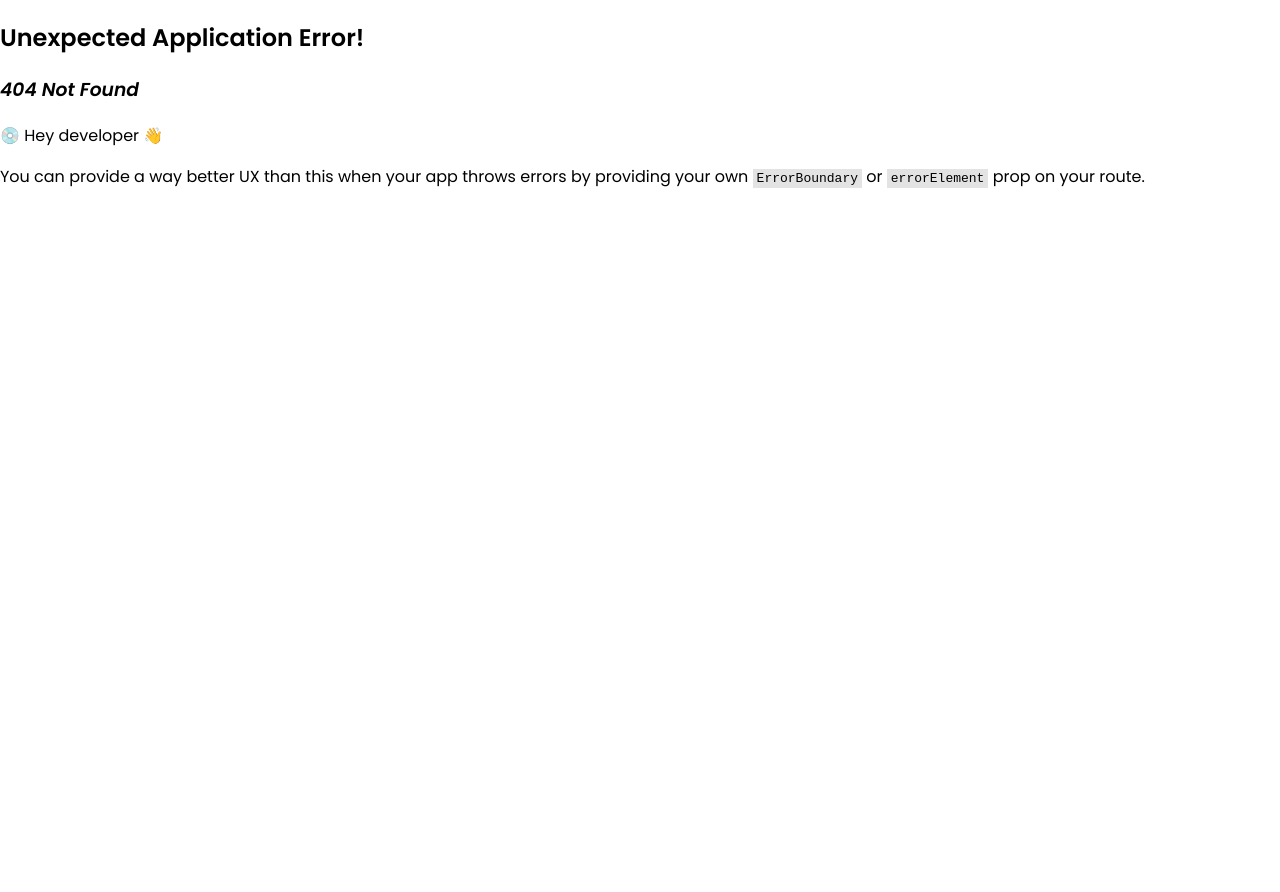
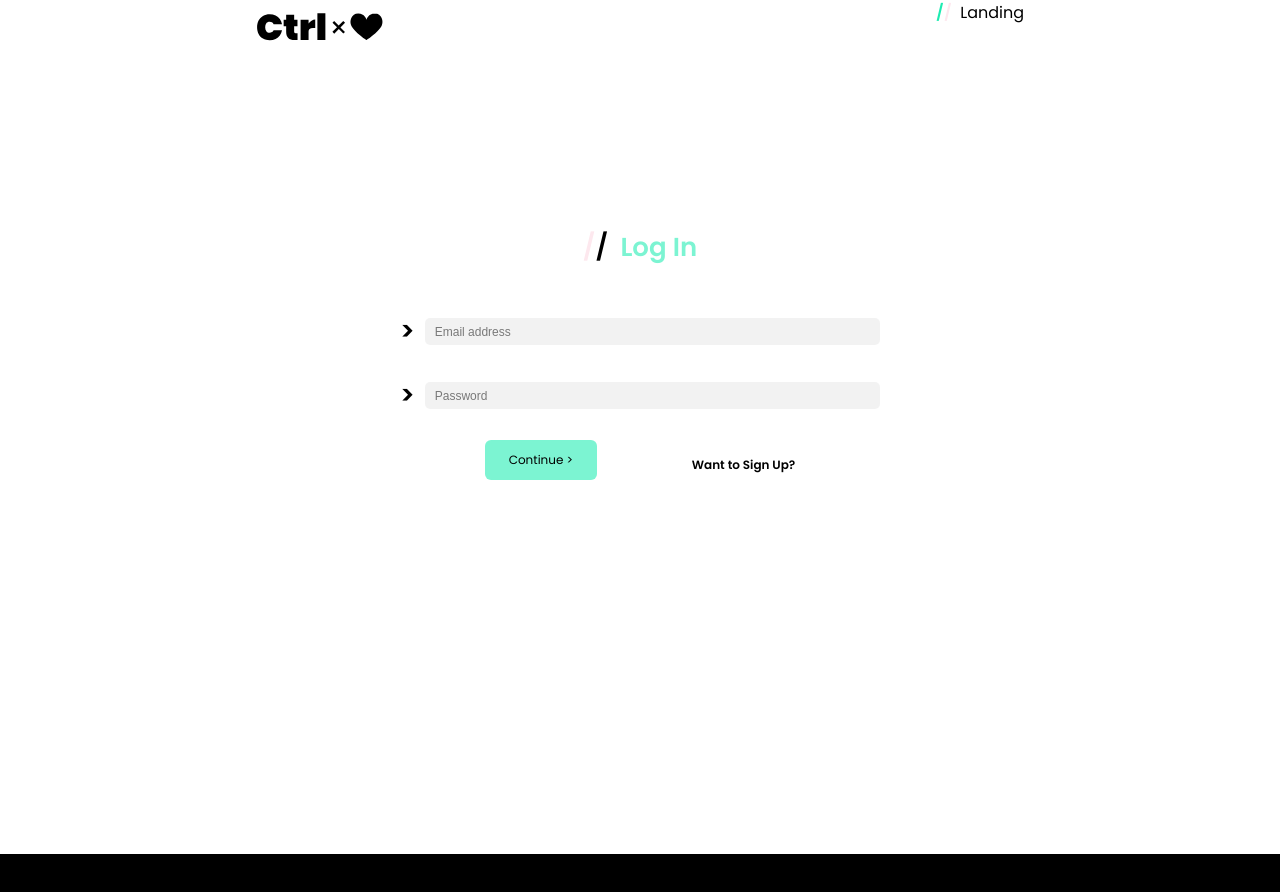
Before and after one commit to ghxst0000/Ctrl-Love-Frontend, a React (Vite) app in the folder Ctrl-Love/: page /login in a window 1280 px wide. Before the commit this address had no page. Shown: the top 892 px of the page. Before the commit the page ends 800 px from the top, so only its background shows below. Built offline with nearby package versions, Linux system fonts and the light colour scheme.

Commit message:
redesign LoginForm

```diff
--- a/Ctrl-Love/src/components/LandingPage.css
+++ b/Ctrl-Love/src/components/LandingPage.css
@@ -122,3 +122,9 @@ section{
     width: 100%;
     display: flex;
 }
+
+a:-webkit-any-link{
+    color: unset;
+    cursor: unset;
+    text-decoration: unset;
+}
--- a/Ctrl-Love/src/components/LandingPage.tsx
+++ b/Ctrl-Love/src/components/LandingPage.tsx
@@ -5,6 +5,7 @@ import cardHeart from "../assets/card-container-heart.svg";
 import cardPuzzle from "../assets/card-container-puzlle.svg";
 import cardFinger from "../assets/card-container-clicker.svg";
 import Card from "./Card";
+import { Link } from "react-router-dom";
 import Footer from "./Footer";
 import { useRef } from "react";
 import { useNavigate } from "react-router-dom";
@@ -18,12 +19,16 @@ const MainPage = () => {
         <div className="top-row-design">
           <img src={logo} alt="this is our logo" />
           <div className="signup-login-buttons">
-            <a className="navbar-button">Sign Up &nbsp; </a>
+            <a href="/signup" className="navbar-button">
+              Sign Up &nbsp;{" "}
+            </a>
             <b>
               <span style={{ color: "#1EEBB1" }}>/</span>
               <span style={{ color: "#FDE8EE" }}>/</span>
             </b>
-            <a className="navbar-button">&nbsp; Log In </a>
+            <a href="/login" className="navbar-button">
+              &nbsp; Log In{" "}
+            </a>
           </div>
         </div>
         <section>
@@ -41,7 +46,9 @@ const MainPage = () => {
                 Where Technology and Romance Merge
               </p>
               <div className="buttons">
-                <button className="green-button">Get Started</button>
+                <Link to={"/signup"}>
+                  <button className="green-button">Get Started</button>
+                </Link>
                 <button
                   className="pink-button"
                   style={{ backgroundColor: "#FDE8EE" }}
--- a/Ctrl-Love/src/components/LoginForm.css
+++ b/Ctrl-Love/src/components/LoginForm.css
@@ -1,22 +1,22 @@
-.login-signup {
-  all: unset;
+input{
+  background-color: rgba(0, 0, 0, .05);
+  color: black;
+  border-radius: 5px;
+  height: 25px;
+  font-size: 12px;
+  border: unset;
+  padding-left: 10px;
+  padding-right: 10px;
   width: 100%;
-  height: 100%;
-  padding: 0;
-  margin: 0;
-  border: unset;
-  text-align: center;
+}
+form{
+  display: flex;
+  flex-flow: column;
+  width: 480px;
+  gap: 25px;
 }
 
-.sign-up-wrapper {
+.sign-up-log-in{
   display: grid;
-  grid-template-columns: 1fr 1fr;
-  outline: 1px solid;
-  outline-color: url("../assets/background-gradient.svg");
-  padding: 0;
-  margin: 0;
+  grid-template-columns: 1fr 3fr 1fr;
 }
-
-.display-hidden {
-  display: none;
-}
--- a/Ctrl-Love/src/components/LoginForm.tsx
+++ b/Ctrl-Love/src/components/LoginForm.tsx
@@ -1,122 +1,48 @@
-import React, { useEffect } from "react";
-import { useState, useRef } from "react";
 import "./LoginForm.css";
-import LoginSelected from "./../assets/login_selected.svg";
-import SignupSelected from "./../assets/signup_selected.svg";
-import { Link } from "react-router-dom";
-import { useNavigate } from "react-router-dom";
+import logo from "../assets/logo.svg";
+import React from "react";
 
-const LoginForm = () => {
-  const [isLoginSelected, setIsLoginSelected] = useState(false);
-
-  const [allGenders, setAllGenders] = useState(null);
-
-  const navigate = useNavigate();
-
-  async function sendRegisterInfo (e:any) {
-    e.preventDefault();
-    const form = new FormData(e.target);
-    const entries = [...form.entries()];
-
-    const user = entries.reduce((acc:any, entry) => {
-      const [k, v] = entry;
-      acc[k] = v;
-      return acc;
-    }, {});
-
-    console.log(user);
-
-    const apiAddress = "/api/v1/users";
-
-const body = JSON.stringify({
-  name: user.name,
-  birthDate: (new Date(Date.parse(user.birthDate))).toISOString(),
-  gender: Number(user.gender),
-  email: user.email,
-  password: user.password
-})
-
-  console.table(JSON.parse(body))
-
-    const init: RequestInit = {
-      method: 'POST',
-      headers: new Headers([['content-type', 'application/json']]),
-      body: body,
-    };
-
-    const response = await fetch(apiAddress, init);
-    const data = await response.json();
-    console.log(data);
-  }
-
-  useEffect( () => {
-    (async () => {
-      const response = await fetch("/api/v1/genders");
-      const genders = await response.json();
-      setAllGenders(genders);
-    }) ()
-  }, [])
-
+export const LoginForm = () => {
   return (
-    <div>
-        <img
-          className={isLoginSelected ? "display-hidden" : ""}
-          src={LoginSelected}
-          onClick={() => {
-            setIsLoginSelected((state) => !state);
-          }}
-        />
-        <img
-          className={!isLoginSelected ? "display-hidden" : ""}
-          src={SignupSelected}
-          onClick={() => setIsLoginSelected((state) => !state)}
-        />
-
-
-        <div
-        className={isLoginSelected ? "display-hidden" : ""}>
-          <form onSubmit={(e) => {
-            e.preventDefault();
-            navigate("/swipe");
-          }}>
-            <br />
-            <input type="email" placeholder="Email" name="Email" required />
-            <br />
-            <br />
-            <input type="password" placeholder="Password" name="Password" required />
-            <br />
-            <br />
-            <input type="submit" value="Continue →" />
-          </form>
+    <div className="sign-up-log-in">
+      <div className="sign-up-content">
+        <div className="top-row-design">
+          <img src={logo} alt="this is our logo" />
+          <div className="signup-login-buttons">
+            <b>
+              <span style={{ color: "#1EEBB1" }}>/</span>
+              <span style={{ color: "#FDE8EE" }}>/</span>
+            </b>
+            <a href="/" className="navbar-button">
+              &nbsp; Landing{" "}
+            </a>
+          </div>
         </div>
-
-        <div
-        className={!isLoginSelected ? "display-hidden" : ""}>
-          <form onSubmit={sendRegisterInfo}>
-            <input type="text" placeholder="Name" name="name" />
-            <br />
-            <br />
-            <input type="date" placeholder="Birth date" name="birthDate" />
-            <br />
-            <br />
-            <select name="gender">
-              {allGenders && allGenders.map(g =>
-                <option value={g.value} key={g.value}>
-                  {g.name}
-                </option>)}
-            </select>
-            <br />
-            <br />
-            <input type="email" placeholder="Email address" name="email" />
-            <br />
-            <br />
-            <input type="password" placeholder="Password" name="password" />
-            <br />
-            <br />
-            <input type="submit" value="Continue →" />
-          </form>
-        </div>
-
+        <section>
+          <div className="sing-up-text">
+            <span style={{ color: "#FDE8EE" }}>/</span>
+            <span style={{ color: "#000000" }}>/</span>&nbsp; Log In
+          </div>
+          <div className="sign-up-form">
+            <form>
+              <div>
+                <span>{">"}</span>{" "}
+                <input type="email" placeholder="Email address" name="email" />
+              </div>
+              <div>
+                <span>{">"}</span>{" "}
+                <input type="password" placeholder="Password" name="password" />
+              </div>
+              <div className="button-container">
+                <input type="submit" value="Continue >" />
+                <span>
+                  <a href="/signup">Want to Sign Up?</a>
+                </span>
+              </div>
+            </form>
+          </div>
+        </section>
+      </div>
     </div>
   );
 };
--- a/Ctrl-Love/src/components/SignUpPage.tsx
+++ b/Ctrl-Love/src/components/SignUpPage.tsx
@@ -30,8 +30,6 @@ const SignUpPage = () => {
       email: user.email,
       password: user.password,
     });
-
-    console.table(JSON.parse(body));
 
     const init: RequestInit = {
       method: "POST",
@@ -117,7 +115,7 @@ const SignUpPage = () => {
 
               <div className="button-container">
                 <span>
-                  <a href="">Want to Log In?</a>
+                  <a href="/login">Want to Log In?</a>
                 </span>
                 <input type="submit" value="Continue >" />
               </div>
--- a/Ctrl-Love/src/main.tsx
+++ b/Ctrl-Love/src/main.tsx
@@ -7,6 +7,7 @@ import Swipe from "./components/Swipe.tsx";
 import SwipeCard from "./components/SwipeCard.tsx";
 import Footer from "./components/Footer.tsx";
 import SignUpPage from "./components/SignUpPage.tsx";
+import LoginForm from "./components/LoginForm.tsx";
 
 const showNext = () => {
   console.log("a");
@@ -30,8 +31,12 @@ const router = createBrowserRouter([
     ),
   },
   {
-    path: "/swipe",
-    element: <Swipe />,
+    path: "/login",
+    element: (
+      <>
+        <LoginForm /> <Footer />
+      </>
+    ),
   },
 ]);
 
```
